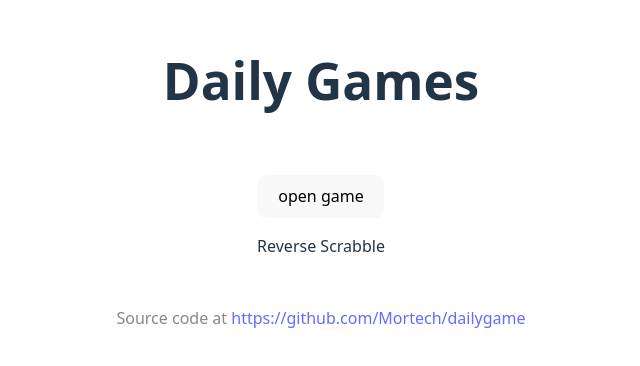
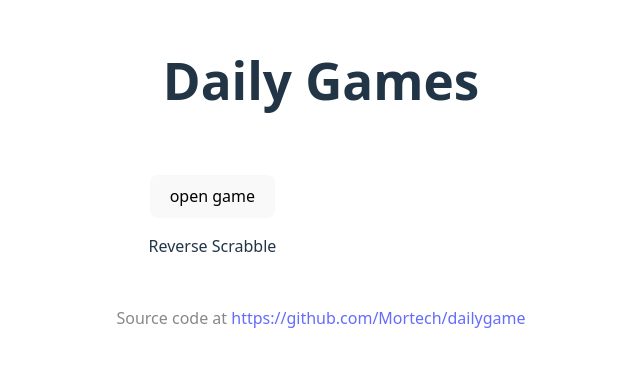
Before and after one commit to Mortech/dailygame, a React (Vite) app: page / in a window 1280 px wide. Shown: the part 226-592 px from the top of the page, without its empty margins (319-959 px from the left). Built offline with nearby package versions, Linux system fonts and the light colour scheme.

Commit message:
Add style for page cards

```diff
--- a/src/App.css
+++ b/src/App.css
@@ -7,6 +7,11 @@
   display: table;
 }
 
+.pageCards {
+  display: flex;
+  flex-wrap: wrap;
+  flex-direction: row;
+}
 .card {
   padding: 2em;
 }
```
